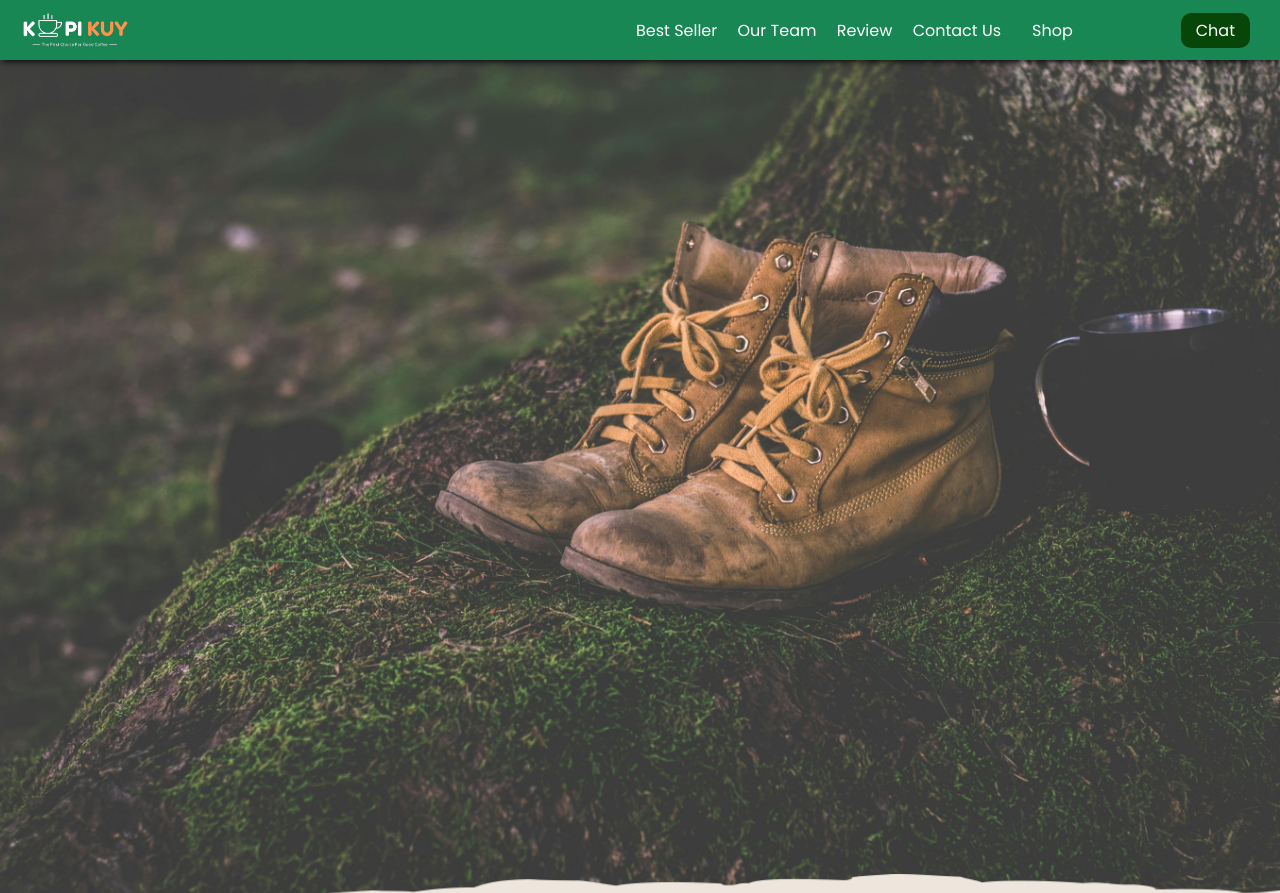
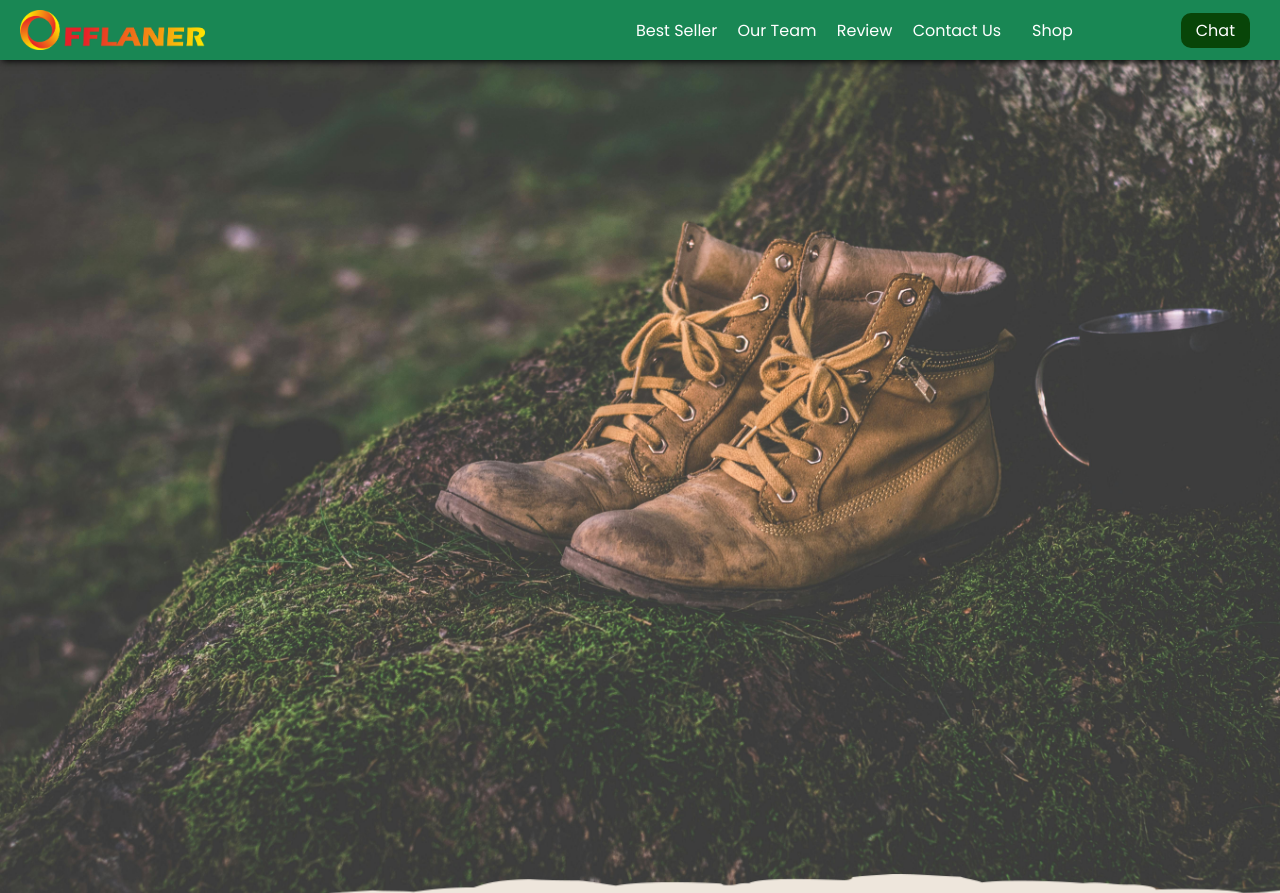
Before and after one commit to MelkyHutabarat/OFFLANER, a plain HTML site: page index.html in a window 1280 px wide. Shown: the top 893 px of the page. Drawn offline with Linux system fonts and the light colour scheme.

Commit message:
index.html

```diff
--- a/index.html
+++ b/index.html
@@ -6,13 +6,13 @@
         <meta http-equiv="X-UA-Compatible" content="IE=edge">
         <meta name="viewport" content="width=device-width, initial-scale=1.0">
         <link rel="shortcut icon" href="images/favicon.ico" type="image/x-icon">
-        <title>Website Kopi Kuy</title>
+        <title>OFFLANER</title>
         <link rel="stylesheet" href="css/style.css">
     </head>
 
     <body>
         <nav>
-            <img class="logo" src="images/logo/logo_kuy.png">
+            <img class="logo" src="images/header/Backup_of_logoku.png">
             <div class="navigasi">
                 <a href="#best-seller">Best Seller</a>
                 <a href="#our-team">Our Team</a>
```
